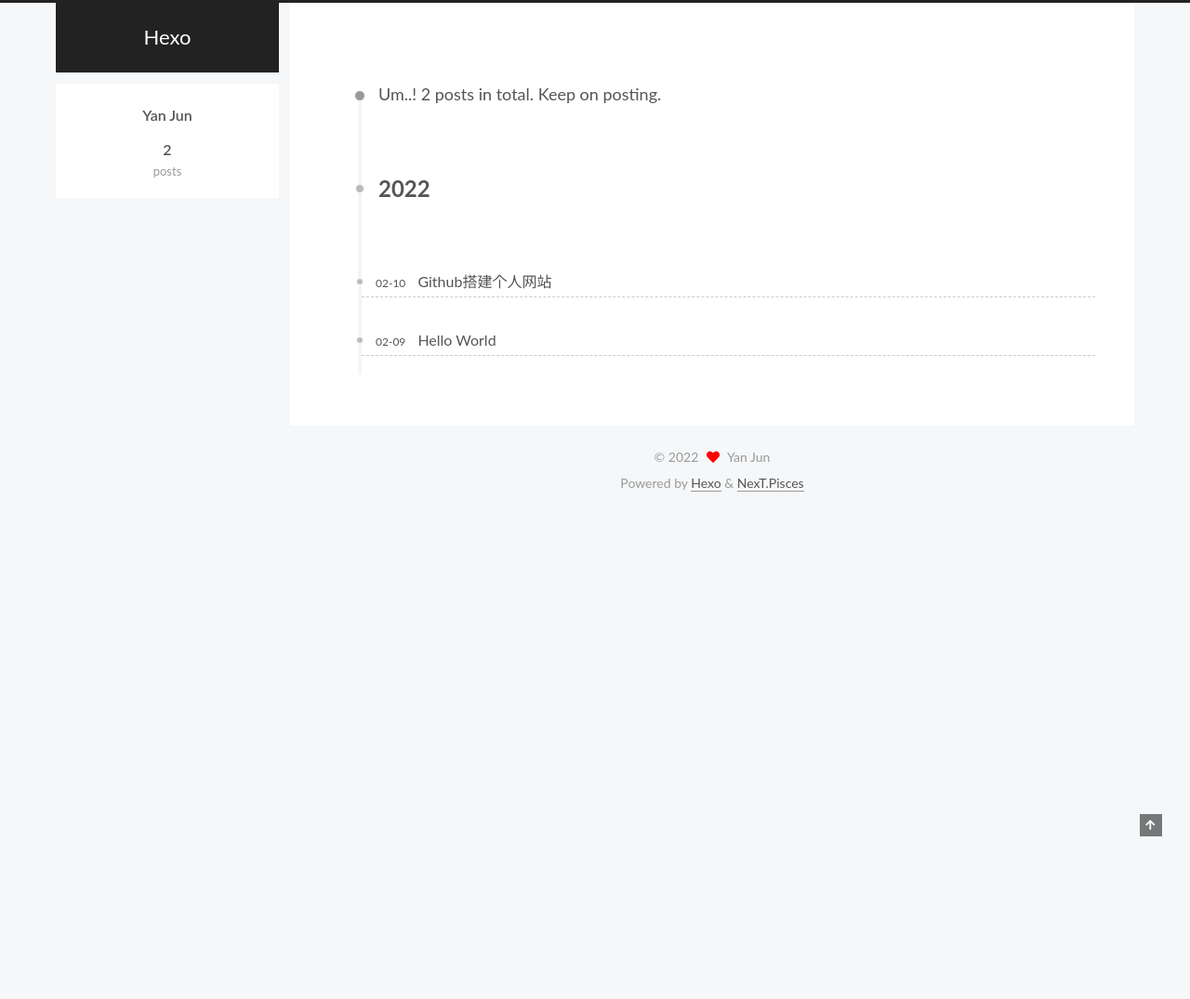
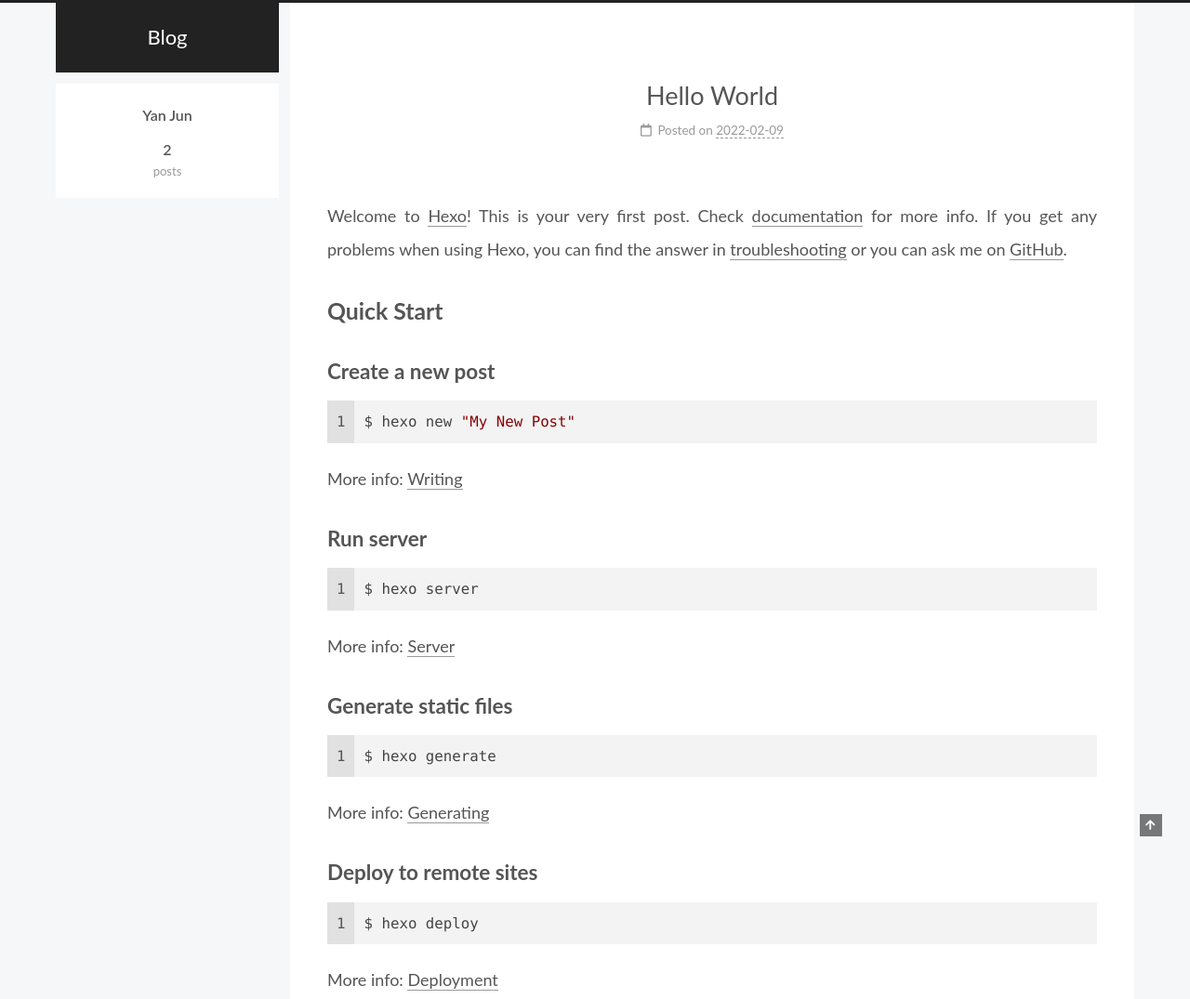
Before and after one commit to yanjun1997/yanjun1997.github.io, a plain HTML site: page page/2/index.html in a window 1280 px wide. Shown: the top 1075 px of the page at 93% size. Before the commit the page ends 800 px from the top, so only its background shows below. Drawn offline with nearby package versions, Linux system fonts and the light colour scheme.

Commit message:
Site updated: 2022-02-10 14:33:56

```diff
--- a/archives/2022/index.html
+++ b/page/2/index.html
@@ -21,22 +21,22 @@
 <script class="next-config" data-name="main" type="application/json">{"hostname":"example.com","root":"/","images":"/images","scheme":"Pisces","darkmode":false,"version":"8.10.0","exturl":false,"sidebar":{"position":"left","display":"post","padding":18,"offset":12},"copycode":false,"bookmark":{"enable":false,"color":"#222","save":"auto"},"mediumzoom":false,"lazyload":false,"pangu":false,"comments":{"style":"tabs","active":null,"storage":true,"lazyload":false,"nav":null},"stickytabs":false,"motion":{"enable":true,"async":false,"transition":{"post_block":"fadeIn","post_header":"fadeInDown","post_body":"fadeInDown","coll_header":"fadeInLeft","sidebar":"fadeInUp"}},"prism":false,"i18n":{"placeholder":"Searching...","empty":"We didn't find any results for the search: ${query}","hits_time":"${hits} results found in ${time} ms","hits":"${hits} results found"}}</script><script src="/js/config.js"></script>
 
   <meta property="og:type" content="website">
-<meta property="og:title" content="Hexo">
-<meta property="og:url" content="http://example.com/archives/2022/index.html">
-<meta property="og:site_name" content="Hexo">
+<meta property="og:title" content="Blog">
+<meta property="og:url" content="http://example.com/page/2/index.html">
+<meta property="og:site_name" content="Blog">
 <meta property="og:locale" content="en_US">
 <meta property="article:author" content="Yan Jun">
 <meta name="twitter:card" content="summary">
 
 
-<link rel="canonical" href="http://example.com/archives/2022/">
+<link rel="canonical" href="http://example.com/page/2/">
 
 
 
-<script class="next-config" data-name="page" type="application/json">{"sidebar":"","isHome":false,"isPost":false,"lang":"en","comments":"","permalink":"","path":"archives/2022/index.html","title":""}</script>
+<script class="next-config" data-name="page" type="application/json">{"sidebar":"","isHome":true,"isPost":false,"lang":"en","comments":"","permalink":"","path":"page/2/index.html","title":""}</script>
 
 <script class="next-config" data-name="calendar" type="application/json">""</script>
-<title>Archive | Hexo</title>
+<title>Blog</title>
 
 
 
@@ -63,7 +63,7 @@
 
     <a href="/" class="brand" rel="start">
       <i class="logo-line"></i>
-      <h1 class="site-title">Hexo</h1>
+      <h1 class="site-title">Blog</h1>
       <i class="logo-line"></i>
     </a>
   </div>
@@ -145,69 +145,88 @@
 </noscript>
 
 
-    <div class="main-inner archive posts-collapse">
+    <div class="main-inner index posts-expand">
+
+
+
+
+<div class="post-block">
+
+
+
+  <article itemscope itemtype="http://schema.org/Article" class="post-content" lang="">
+    <link itemprop="mainEntityOfPage" href="http://example.com/2022/02/09/hello-world/">
+
+    <span hidden itemprop="author" itemscope itemtype="http://schema.org/Person">
+      <meta itemprop="image" content="/images/avatar.gif">
+      <meta itemprop="name" content="Yan Jun">
+      <meta itemprop="description" content="">
+    </span>
+
+    <span hidden itemprop="publisher" itemscope itemtype="http://schema.org/Organization">
+      <meta itemprop="name" content="Blog">
+    </span>
+      <header class="post-header">
+        <h2 class="post-title" itemprop="name headline">
+          <a href="/2022/02/09/hello-world/" class="post-title-link" itemprop="url">Hello World</a>
+        </h2>
+
+        <div class="post-meta-container">
+          <div class="post-meta">
+    <span class="post-meta-item">
+      <span class="post-meta-item-icon">
+        <i class="far fa-calendar"></i>
+      </span>
+      <span class="post-meta-item-text">Posted on</span>
+
+
+      <time title="Created: 2022-02-09 18:34:42 / Modified: 18:30:49" itemprop="dateCreated datePublished" datetime="2022-02-09T18:34:42+08:00">2022-02-09</time>
+    </span>
+
+
+</div>
+
+        </div>
+      </header>
+
+
+
+
+    <div class="post-body" itemprop="articleBody">
+          <p>Welcome to <a target="_blank" rel="noopener" href="https://hexo.io/">Hexo</a>! This is your very first post. Check <a target="_blank" rel="noopener" href="https://hexo.io/docs/">documentation</a> for more info. If you get any problems when using Hexo, you can find the answer in <a target="_blank" rel="noopener" href="https://hexo.io/docs/troubleshooting.html">troubleshooting</a> or you can ask me on <a target="_blank" rel="noopener" href="https://github.com/hexojs/hexo/issues">GitHub</a>.</p>
+<h2><span id="quick-start">Quick Start</span></h2><h3><span id="create-a-new-post">Create a new post</span></h3><figure class="highlight bash"><table><tr><td class="gutter"><pre><span class="line">1</span><br></pre></td><td class="code"><pre><span class="line">$ hexo new <span class="string">&quot;My New Post&quot;</span></span><br></pre></td></tr></table></figure>
+
+<p>More info: <a target="_blank" rel="noopener" href="https://hexo.io/docs/writing.html">Writing</a></p>
+<h3><span id="run-server">Run server</span></h3><figure class="highlight bash"><table><tr><td class="gutter"><pre><span class="line">1</span><br></pre></td><td class="code"><pre><span class="line">$ hexo server</span><br></pre></td></tr></table></figure>
+
+<p>More info: <a target="_blank" rel="noopener" href="https://hexo.io/docs/server.html">Server</a></p>
+<h3><span id="generate-static-files">Generate static files</span></h3><figure class="highlight bash"><table><tr><td class="gutter"><pre><span class="line">1</span><br></pre></td><td class="code"><pre><span class="line">$ hexo generate</span><br></pre></td></tr></table></figure>
+
+<p>More info: <a target="_blank" rel="noopener" href="https://hexo.io/docs/generating.html">Generating</a></p>
+<h3><span id="deploy-to-remote-sites">Deploy to remote sites</span></h3><figure class="highlight bash"><table><tr><td class="gutter"><pre><span class="line">1</span><br></pre></td><td class="code"><pre><span class="line">$ hexo deploy</span><br></pre></td></tr></table></figure>
+
+<p>More info: <a target="_blank" rel="noopener" href="https://hexo.io/docs/one-command-deployment.html">Deployment</a></p>
+
+
+    </div>
 
 
 
 
 
-  <div class="post-block">
-    <div class="post-content">
-      <div class="collection-title">
-        <span class="collection-header">Um..! 2 posts in total. Keep on posting.</span>
-      </div>
+    <footer class="post-footer">
+        <div class="post-eof"></div>
 
-
-    <div class="collection-year">
-      <span class="collection-header">2022</span>
-    </div>
-
-  <article itemscope itemtype="http://schema.org/Article">
-    <header class="post-header">
-      <div class="post-meta-container">
-        <time itemprop="dateCreated"
-              datetime="2022-02-10T11:01:08+08:00"
-              content="2022-02-10">
-          02-10
-        </time>
-      </div>
-
-      <div class="post-title">
-          <a class="post-title-link" href="/2022/02/10/Github%E6%90%AD%E5%BB%BA%E4%B8%AA%E4%BA%BA%E7%BD%91%E7%AB%99/" itemprop="url">
-            <span itemprop="name">Github搭建个人网站</span>
-          </a>
-      </div>
-
-
-    </header>
+    </footer>
   </article>
-
-  <article itemscope itemtype="http://schema.org/Article">
-    <header class="post-header">
-      <div class="post-meta-container">
-        <time itemprop="dateCreated"
-              datetime="2022-02-09T18:34:42+08:00"
-              content="2022-02-09">
-          02-09
-        </time>
-      </div>
-
-      <div class="post-title">
-          <a class="post-title-link" href="/2022/02/09/hello-world/" itemprop="url">
-            <span itemprop="name">Hello World</span>
-          </a>
-      </div>
-
-
-    </header>
-  </article>
-
-
-    </div>
-  </div>
+</div>
 
 
 
+
+  <nav class="pagination">
+    <a class="extend prev" rel="prev" href="/"><i class="fa fa-angle-left" aria-label="Previous page"></i></a><a class="page-number" href="/">1</a><span class="page-number current">2</span>
+  </nav>
 
 </div>
   </main>
```
Also changed, not shown: 2022/02/09/hello-world/index.html (+4 -4 lines), 2022/02/10/Github搭建个人网站/index.html (+4 -4 lines), archives/2022/02/index.html (+4 -4 lines), archives/index.html (+4 -4 lines), index.html (+8 -82 lines).
